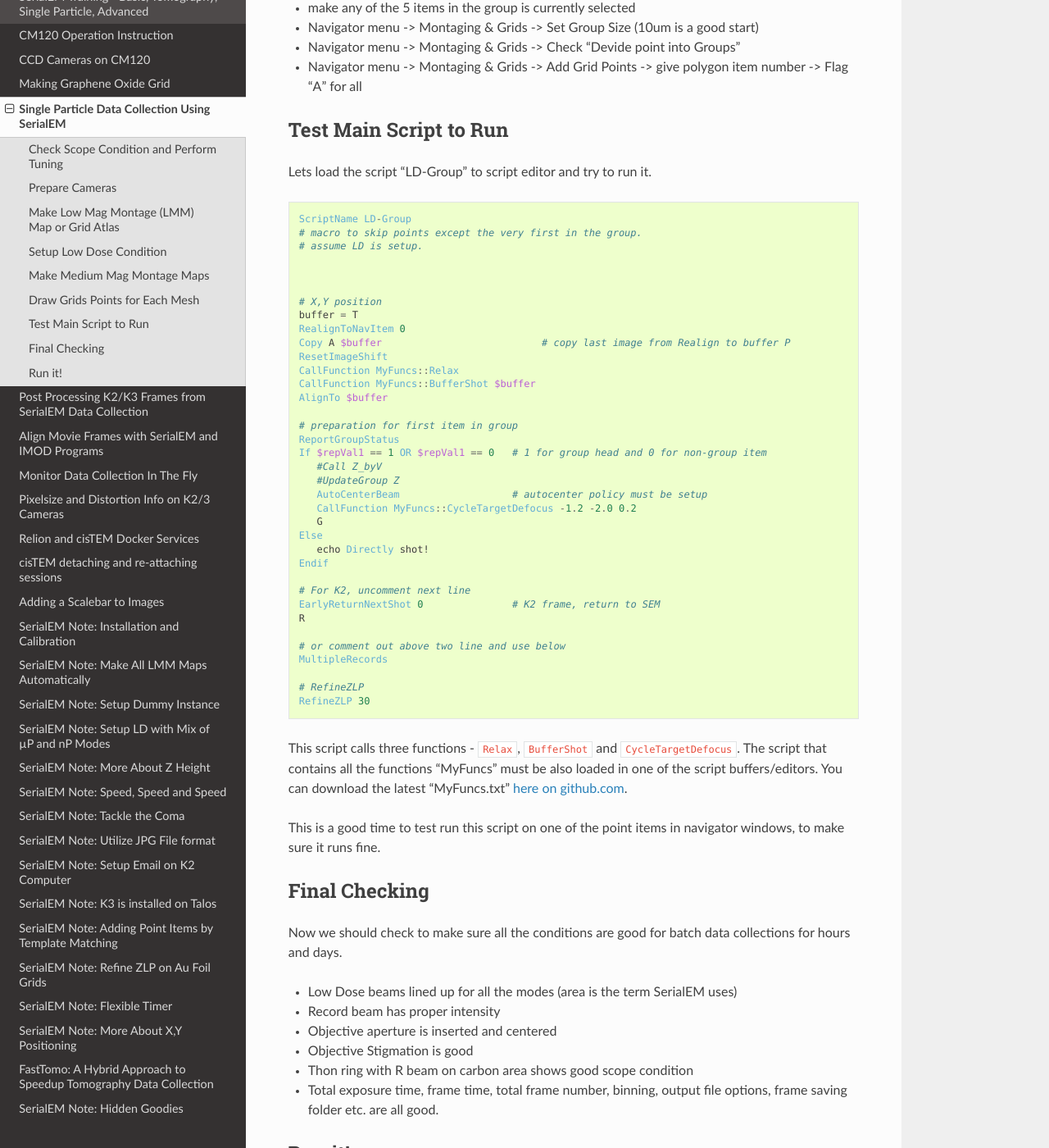
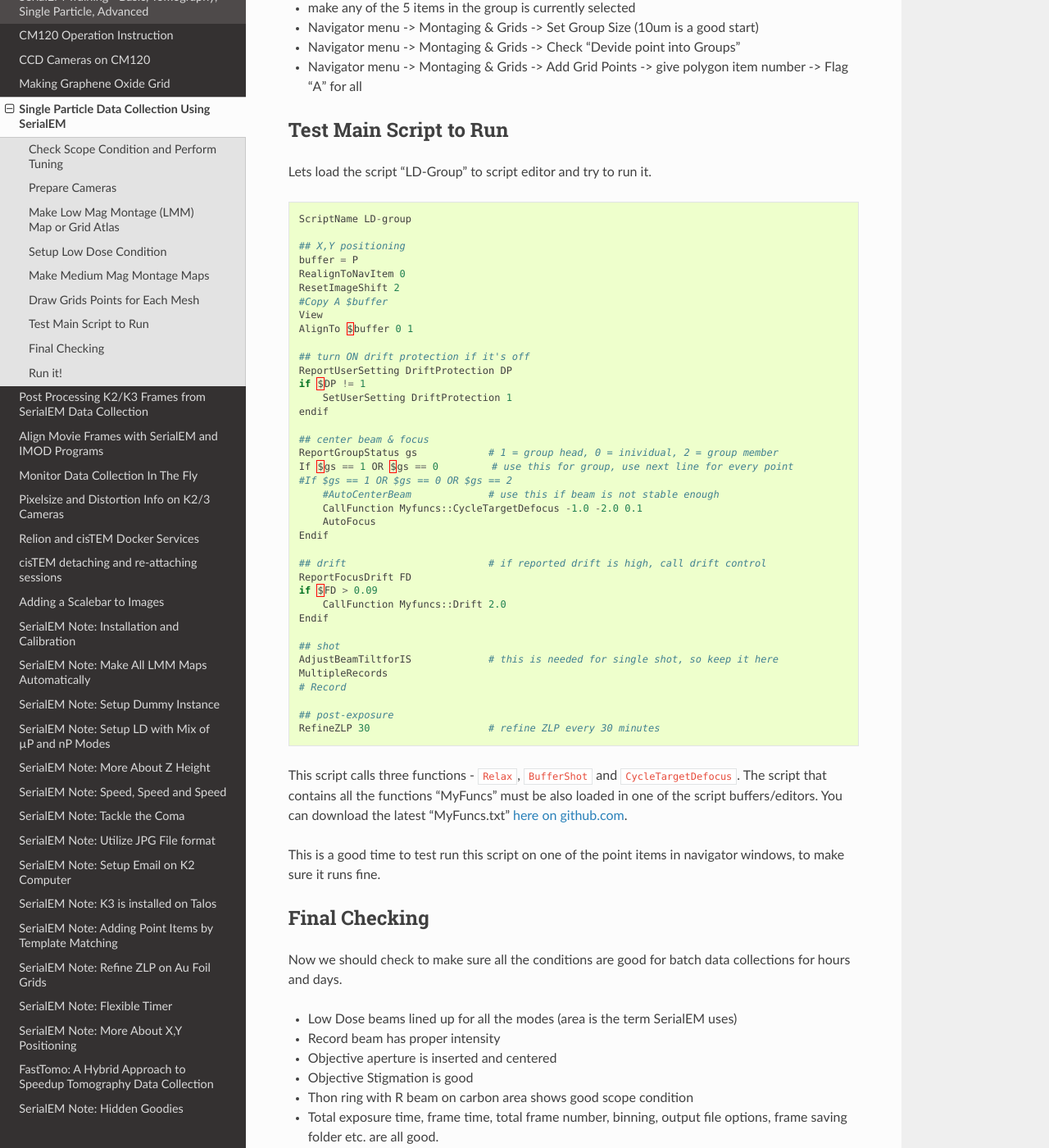
Before and after one commit to xuchen66/sphinx-emdocs, a Sphinx documentation site: the page built from source/singleparticle_serialem.rst, in a window 1280 px wide and 1400 px high, scrolled down 2807 px. Shown: the whole window at 82% size. Built offline with Sphinx 7.4.7 and the Read the Docs theme 2.0.0, drawn with Linux system fonts in a browser that asks for light colours; pages that are not in the unit, such as notebooks, are missing from menus.

Commit message:
Update singleparticle_serialem.rst

```diff
--- a/source/singleparticle_serialem.rst
+++ b/source/singleparticle_serialem.rst
@@ -123,44 +123,46 @@ Test Main Script to Run
 
 Lets load the script "LD-Group" to script editor and try to run it.
 
-.. code-block:: ruby
+.. code-block:: python
 
-   ScriptName LD-Group
-   # macro to skip points except the very first in the group.
-   # assume LD is setup.
+   ScriptName LD-group
 
+   ## X,Y positioning
+   buffer = P
+   RealignToNavItem 0
+   ResetImageShift 2
+   #Copy A $buffer
+   View
+   AlignTo $buffer 0 1
 
+   ## turn ON drift protection if it's off
+   ReportUserSetting DriftProtection DP
+   if $DP != 1
+       SetUserSetting DriftProtection 1
+   endif
 
-   # X,Y position
-   buffer = T
-   RealignToNavItem 0
-   Copy A $buffer                           # copy last image from Realign to buffer P
-   ResetImageShift
-   CallFunction MyFuncs::Relax
-   CallFunction MyFuncs::BufferShot $buffer
-   AlignTo $buffer
-
-   # preparation for first item in group
-   ReportGroupStatus
-   If $repVal1 == 1 OR $repVal1 == 0   # 1 for group head and 0 for non-group item
-      #Call Z_byV
-      #UpdateGroup Z
-      AutoCenterBeam                   # autocenter policy must be setup
-      CallFunction MyFuncs::CycleTargetDefocus -1.2 -2.0 0.2
-      G
-   Else
-      echo Directly shot!
+   ## center beam & focus
+   ReportGroupStatus gs            # 1 = group head, 0 = inividual, 2 = group member
+   If $gs == 1 OR $gs == 0         # use this for group, use next line for every point
+   #If $gs == 1 OR $gs == 0 OR $gs == 2
+       #AutoCenterBeam             # use this if beam is not stable enough
+       CallFunction Myfuncs::CycleTargetDefocus -1.0 -2.0 0.1
+       AutoFocus
    Endif
 
-   # For K2, uncomment next line
-   EarlyReturnNextShot 0               # K2 frame, return to SEM
-   R
+   ## drift                        # if reported drift is high, call drift control
+   ReportFocusDrift FD
+   if $FD > 0.09
+       CallFunction Myfuncs::Drift 2.0
+   Endif
 
-   # or comment out above two line and use below
+   ## shot
+   AdjustBeamTiltforIS             # this is needed for single shot, so keep it here
    MultipleRecords
+   # Record
 
-   # RefineZLP
-   RefineZLP 30
+   ## post-exposure
+   RefineZLP 30                    # refine ZLP every 30 minutes
 
 This script calls three functions - ``Relax``, ``BufferShot`` and ``CycleTargetDefocus``. The script that contains all the functions "MyFuncs" must be also loaded in one of the script buffers/editors. You can download the latest "MyFuncs.txt" `here on github.com <https://github.com/xuchen66/SerialEM-scripts/blob/new-features/MyFuncs.txt/>`_.
 
```
Also changed, not shown: other parts of source/singleparticle_serialem.rst (+1 -1 lines).
